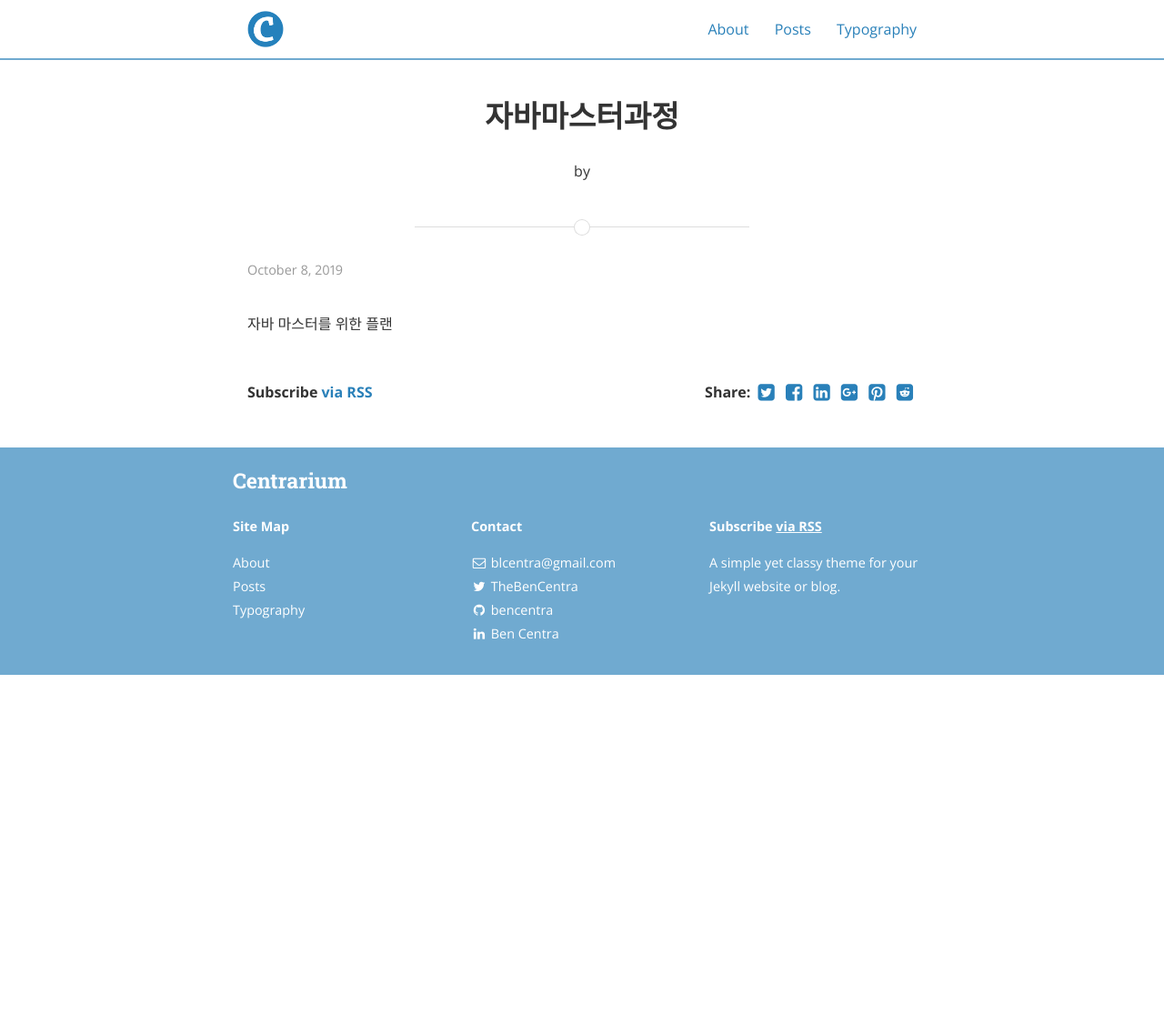
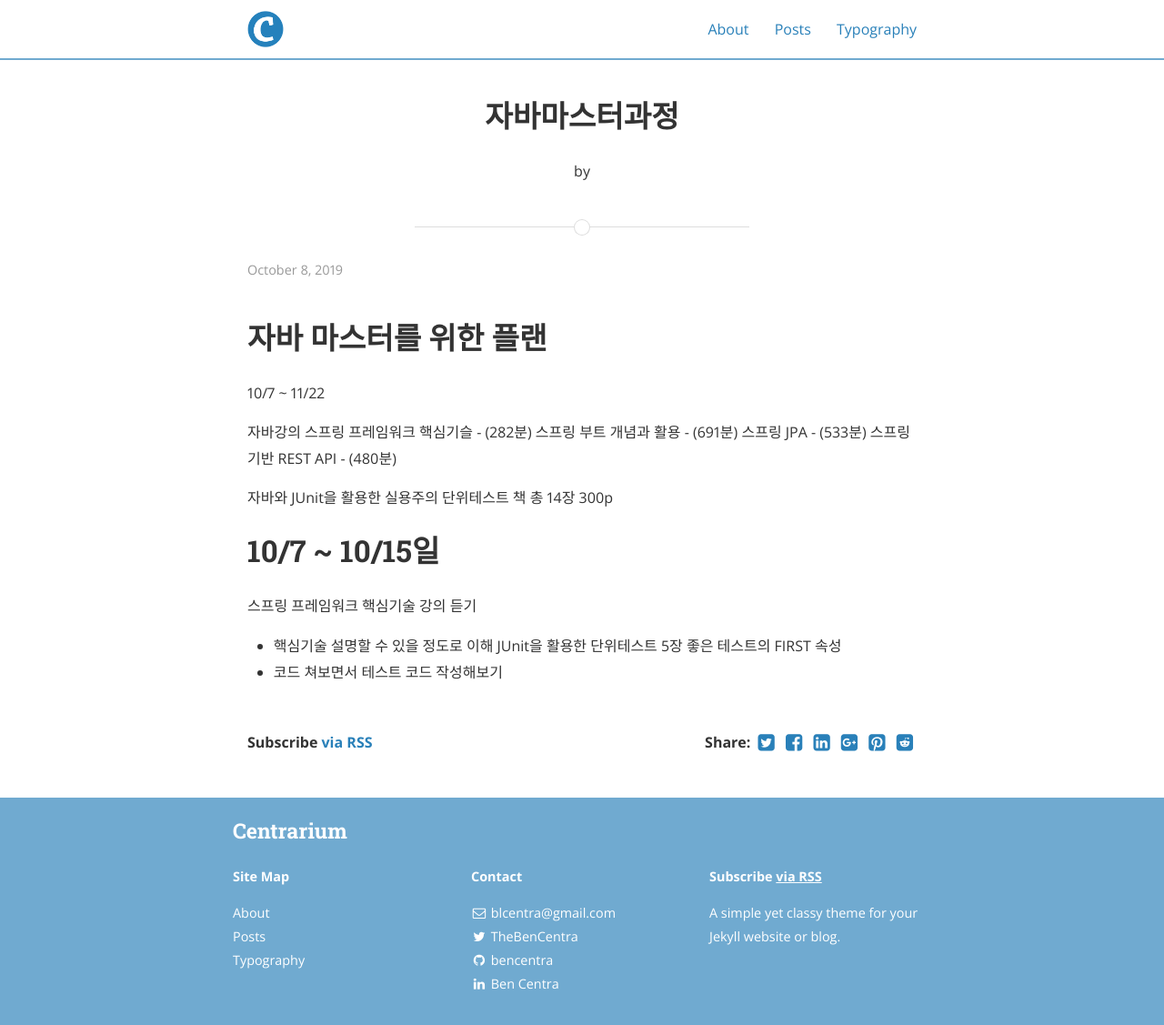
Before and after one commit to sayco5842/sayco5842.github.io, a Jekyll site: the page built from _posts/2019-10-08-자바마스터과정.md, in a window 1280 px wide and 1127 px high. Shown: the whole window at 91% size. Built offline with Jekyll 4.4.1, drawn with Linux system fonts in a browser that asks for light colours; nearby versions of some CDN libraries; our own code applies the rules of GitHub Pages for plain Markdown files.

Commit message:
Update 2019-10-08-자바마스터과정.md

```diff
--- a/_posts/2019-10-08-자바마스터과정.md
+++ b/_posts/2019-10-08-자바마스터과정.md
@@ -1 +1,20 @@
-자바 마스터를 위한 플랜
+# 자바 마스터를 위한 플랜
+
+10/7 ~ 11/22
+
+자바강의
+스프링 프레임워크 핵심기슬 -  (282분)
+스프링 부트 개념과 활용 - (691분)
+스프링 JPA - (533분)
+스프링 기반 REST API - (480분)
+
+자바와 JUnit을 활용한 실용주의 단위테스트 책
+총 14장 300p
+
+
+
+# 10/7 ~ 10/15일
+스프링 프레임워크 핵심기술 강의 듣기
+- 핵심기술 설명할 수 있을 정도로 이해
+JUnit을 활용한 단위테스트 5장 좋은 테스트의 FIRST 속성
+- 코드 쳐보면서 테스트 코드 작성해보기
```
